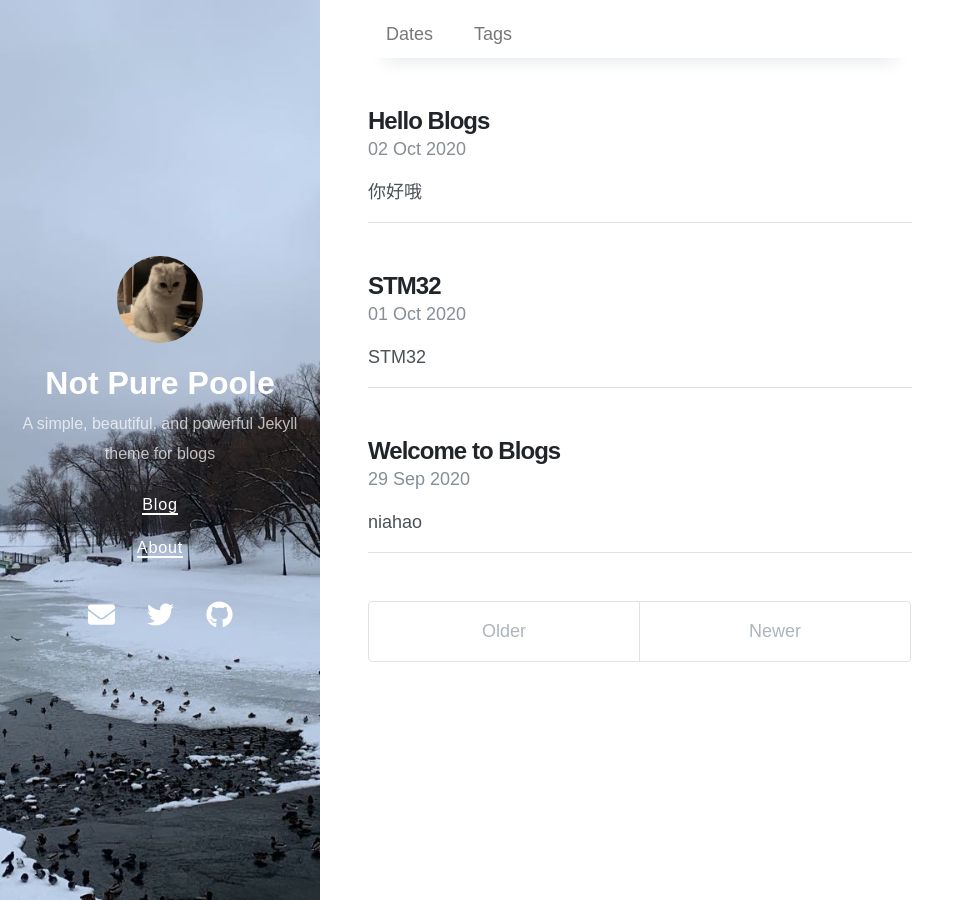
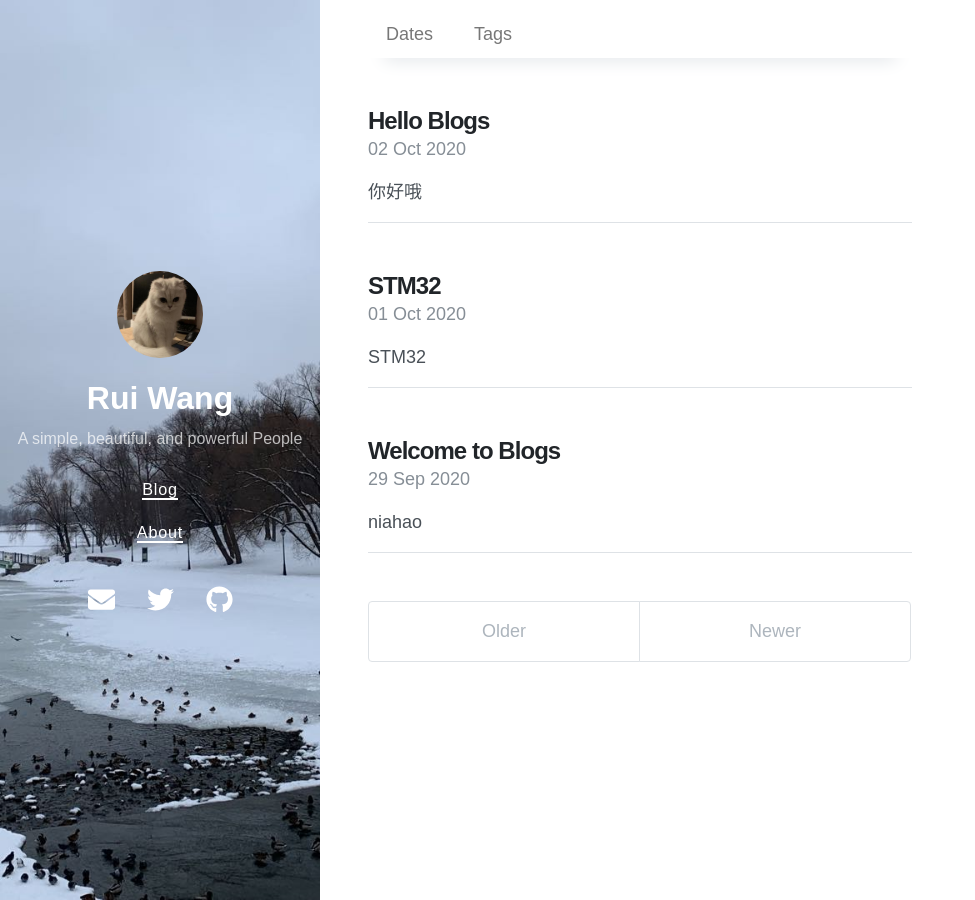
Before and after one commit to Chris-R-U/Chris-R-U.github.io, a Jekyll site: the page built from index.html, in a window 1280 px wide. Shown: the whole page, without its empty margins (0-975 px from the left). Built offline with Jekyll 4.4.1, drawn with Linux system fonts in a browser that asks for light colours; nearby versions of some CDN libraries; the list of posts is cut into pages by our own code.

Commit message:
Update _config.yml

```diff
--- a/_config.yml
+++ b/_config.yml
@@ -1,7 +1,7 @@
 # Setup
-title: Not Pure Poole
-description: A simple, beautiful, and powerful Jekyll theme for blogs
-url: https://vszhub.github.io
+title: Rui Wang
+description: A simple, beautiful, and powerful People
+url: https://chris-r-u.github.io
 avatar: /avatar.jpeg
 paginate: 5
 permalink: pretty
@@ -29,14 +29,12 @@ exclude:
 
 # Optimize Jekyl SEO Tag
 twitter:
-  username: vszhub
-  card: summary
+  username:
+  card:
 logo: logo.png
 social:
   name: Songzi Vong
   links:
-    - https://twitter.com/vszhub
-    - https://github.com/vszhub
 google_site_verification: xxxxx
 lang: en
 
```
